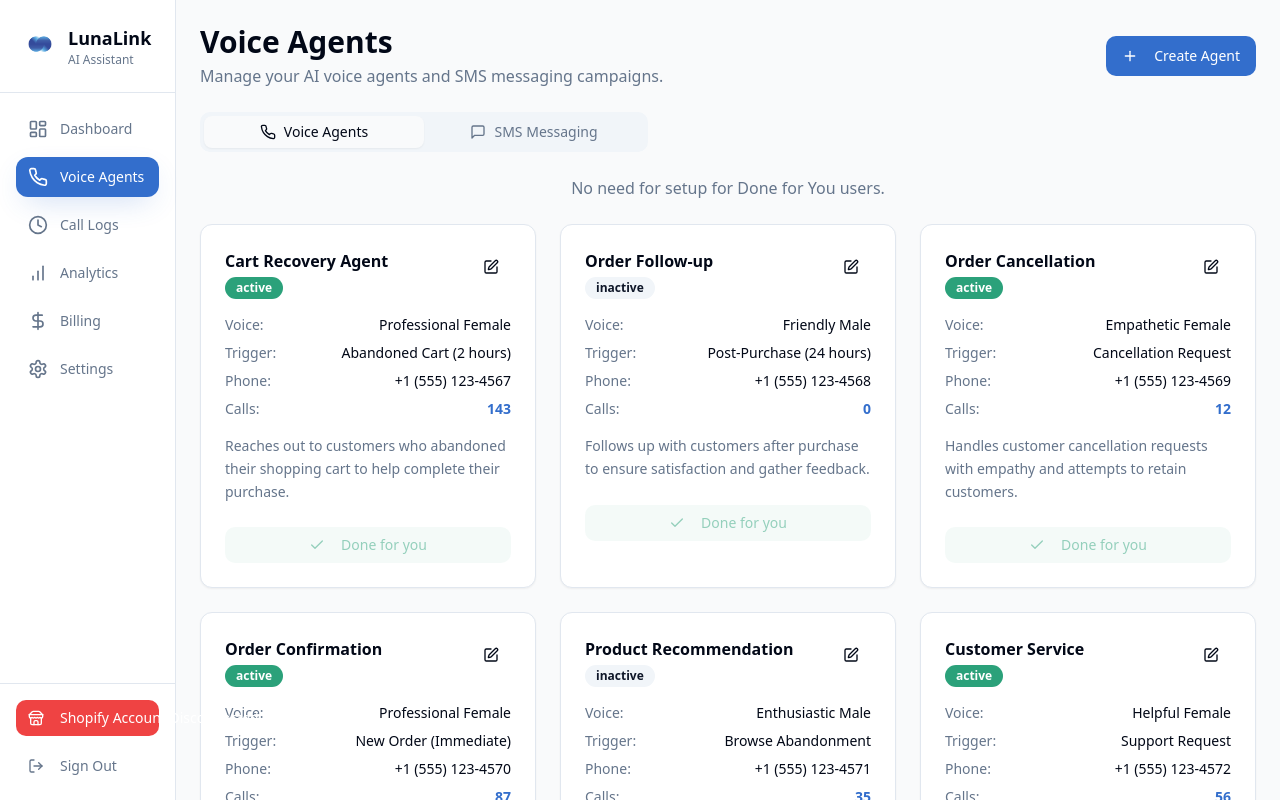
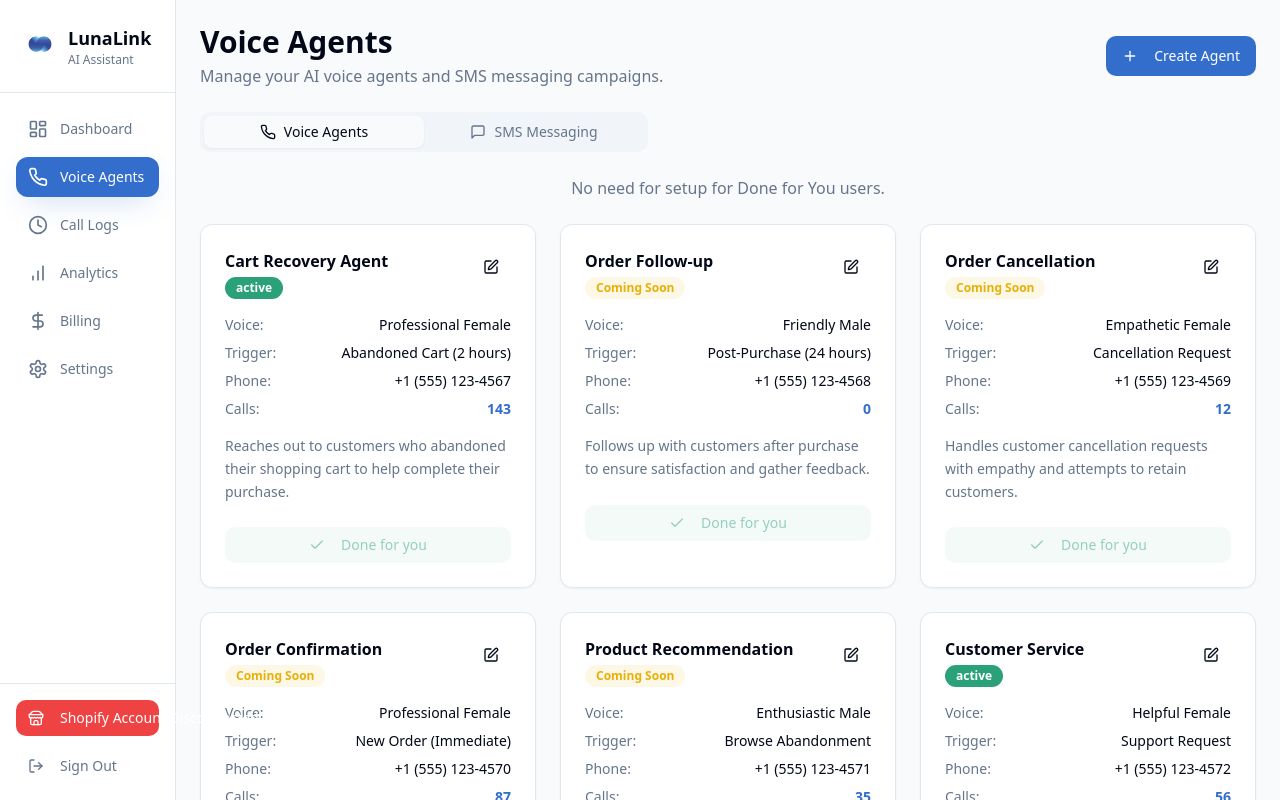
Before and after one commit to razajohri/lunalink-real, a React (Vite) app: page /voice-agents in a window 1280 px wide. Shown: the top 800 px of the page. Built offline with nearby package versions, Linux system fonts and the light colour scheme.

Commit message:
Refactor: Mark features as "Coming Soon"
Mark "Coming Soon" for all voice agent features except abandoned cart recovery and customer service.

```diff
--- a/src/pages/VoiceAgents.tsx
+++ b/src/pages/VoiceAgents.tsx
@@ -11,7 +11,7 @@ import { useVapi } from "@/contexts/VapiContext";
 interface Agent {
   id: string;
   name: string;
-  status: 'active' | 'inactive';
+  status: 'active' | 'inactive' | 'coming-soon';
   voice: string;
   trigger: string;
   phoneNumber: string;
@@ -37,7 +37,7 @@ const VoiceAgents = () => {
     {
       id: '2',
       name: 'Order Follow-up',
-      status: 'inactive',
+      status: 'coming-soon',
       voice: 'Friendly Male',
       trigger: 'Post-Purchase (24 hours)',
       phoneNumber: '+1 (555) 123-4568',
@@ -47,7 +47,7 @@ const VoiceAgents = () => {
     {
       id: '3',
       name: 'Order Cancellation',
-      status: 'active',
+      status: 'coming-soon',
       voice: 'Empathetic Female',
       trigger: 'Cancellation Request',
       phoneNumber: '+1 (555) 123-4569',
@@ -57,7 +57,7 @@ const VoiceAgents = () => {
     {
       id: '4',
       name: 'Order Confirmation',
-      status: 'active',
+      status: 'coming-soon',
       voice: 'Professional Female',
       trigger: 'New Order (Immediate)',
       phoneNumber: '+1 (555) 123-4570',
@@ -67,7 +67,7 @@ const VoiceAgents = () => {
     {
       id: '5',
       name: 'Product Recommendation',
-      status: 'inactive',
+      status: 'coming-soon',
       voice: 'Enthusiastic Male',
       trigger: 'Browse Abandonment',
       phoneNumber: '+1 (555) 123-4571',
@@ -142,9 +142,9 @@ const VoiceAgents = () => {
                       <h3 className="font-semibold text-foreground">{agent.name}</h3>
                       <Badge
                         variant={agent.status === 'active' ? 'default' : 'secondary'}
-                        className={agent.status === 'active' ? 'bg-success hover:bg-success/80' : ''}
+                        className={agent.status === 'active' ? 'bg-success hover:bg-success/80' : agent.status === 'coming-soon' ? 'bg-warning/10 text-warning' : ''}
                       >
-                        {agent.status}
+                        {agent.status === 'coming-soon' ? 'Coming Soon' : agent.status}
                       </Badge>
                     </div>
                     <Button variant="ghost" size="sm">
```
